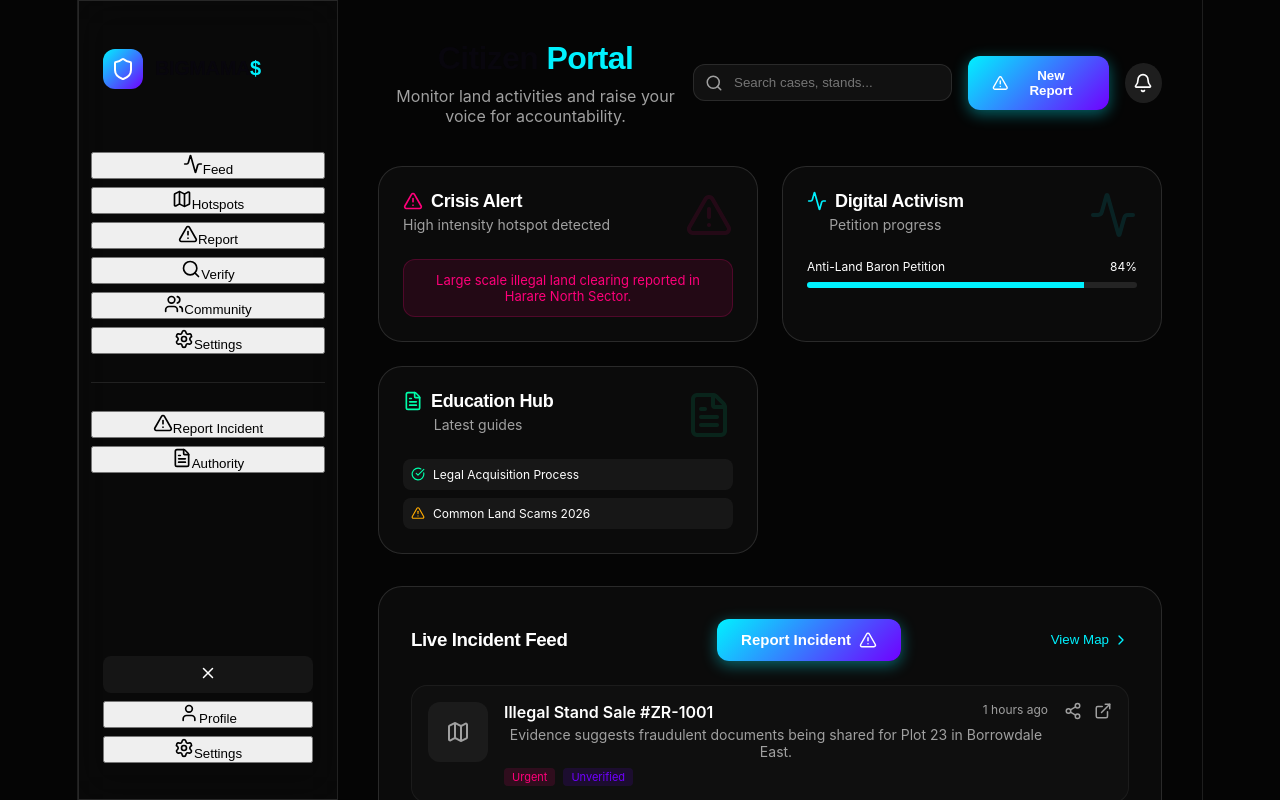
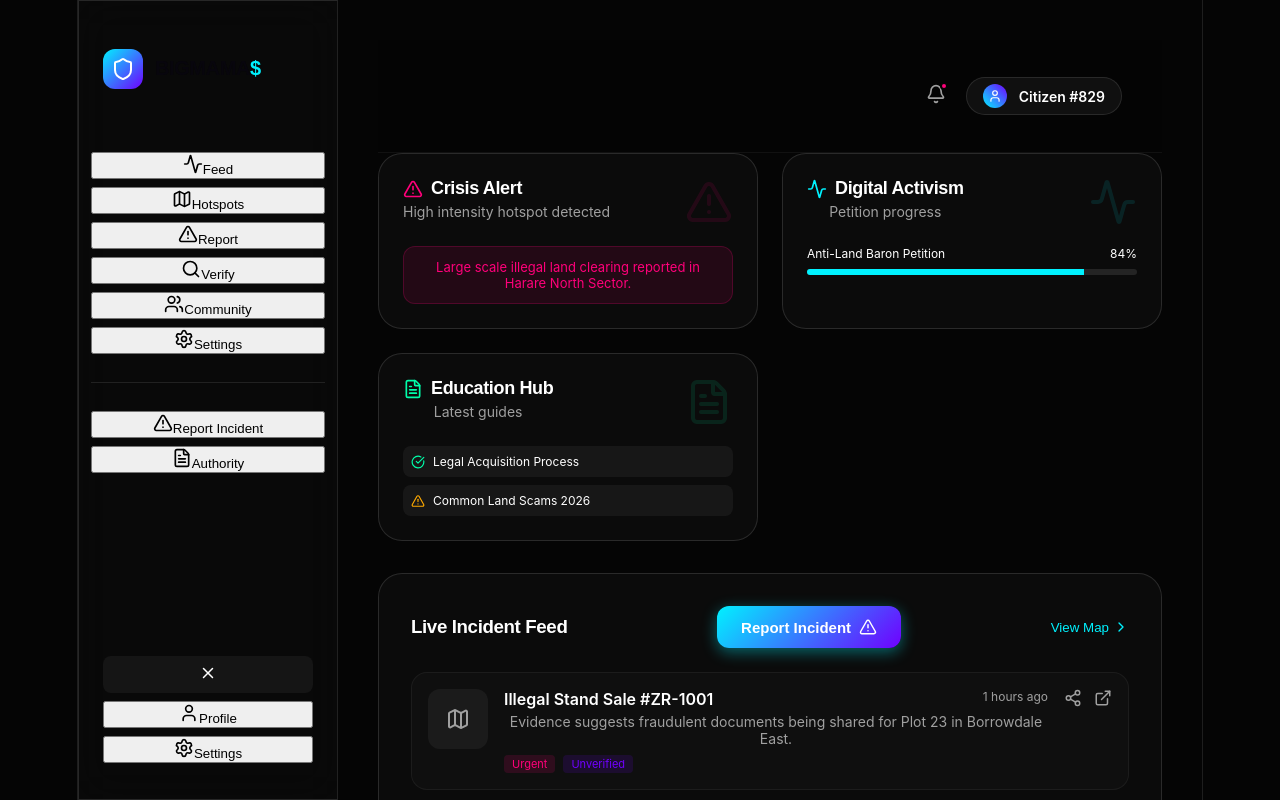
Before and after one commit to tatenda-source/BIGMAMA-, a React (Vite) app: page / in a window 1280 px wide. Shown: the top 800 px of the page. Built offline with nearby package versions, Linux system fonts and the light colour scheme.

Commit message:
refactor(ui): refine Header with user profile and notifications

```diff
--- a/src/components/Header.jsx
+++ b/src/components/Header.jsx
@@ -1,36 +1,23 @@
 import React from 'react';
-import { Search, Bell, AlertTriangle } from 'lucide-react';
+import { User, Bell } from 'lucide-react';
 
-const Header = ({ setShowReportModal }) => {
+const Header = ({ title, user }) => {
   return (
-    <header style={{ display: 'flex', justifyContent: 'space-between', alignItems: 'center', marginBottom: '40px' }}>
-      <div>
-        <h2 className="font-display" style={{ fontSize: '32px', marginBottom: '8px' }}>
-          Citizen <span style={{ color: '#00f2ff' }}>Portal</span>
-        </h2>
-        <p style={{ color: '#a0a0a0' }}>Monitor land activities and raise your voice for accountability.</p>
-      </div>
-      <div style={{ display: 'flex', gap: '16px', alignItems: 'center' }}>
-        <div style={{ position: 'relative', width: '280px' }}>
-          <Search style={{ position: 'absolute', left: '12px', top: '50%', transform: 'translateY(-50%)', color: '#a0a0a0' }} size={18} />
-          <input
-            type="text"
-            placeholder="Search cases, stands..."
-            style={{ width: '100%', background: 'rgba(255,255,255,0.05)', border: '1px solid rgba(255,255,255,0.1)', borderRadius: '12px', padding: '10px 10px 10px 40px', color: 'white', outline: 'none' }}
-          />
-        </div>
-        <button
-          onClick={() => setShowReportModal(true)}
-          className="btn-primary"
-          style={{ display: 'flex', alignItems: 'center', gap: '8px' }}
-        >
-          <AlertTriangle size={18} /> New Report
-        </button>
-        <div style={{ width: '40px', height: '40px', borderRadius: '50%', background: 'rgba(255,255,255,0.1)', display: 'grid', placeItems: 'center', cursor: 'pointer' }}>
-           <Bell size={20} />
-        </div>
-      </div>
-    </header>
+    <div style={{ padding: '24px 40px', display: 'flex', justifyContent: 'space-between', alignItems: 'center', borderBottom: '1px solid rgba(255,255,255,0.05)', background: 'rgba(5,5,5,0.5)', backdropFilter: 'blur(20px)' }}>
+       <h1 className="font-display" style={{ fontSize: '24px', fontWeight: 800 }}>{title}</h1>
+       <div style={{ display: 'flex', alignItems: 'center', gap: '20px' }}>
+          <div style={{ position: 'relative', cursor: 'pointer' }}>
+             <Bell size={20} color="#a0a0a0" />
+             <div style={{ position: 'absolute', top: '-2px', right: '-2px', width: '8px', height: '8px', background: '#ff007a', borderRadius: '50%', border: '2px solid #050505' }} />
+          </div>
+          <div style={{ display: 'flex', alignItems: 'center', gap: '12px', padding: '6px 16px', background: 'rgba(255,255,255,0.05)', borderRadius: '99px', cursor: 'pointer', border: '1px solid rgba(255,255,255,0.1)' }}>
+             <div style={{ width: '24px', height: '24px', background: 'linear-gradient(45deg, #00f2ff, #7000ff)', borderRadius: '50%', display: 'grid', placeItems: 'center' }}>
+                <User size={14} color="white" />
+             </div>
+             <span style={{ fontSize: '14px', fontWeight: 600 }}>{user?.name || "Citizen #829"}</span>
+          </div>
+       </div>
+    </div>
   );
 };
 
```
